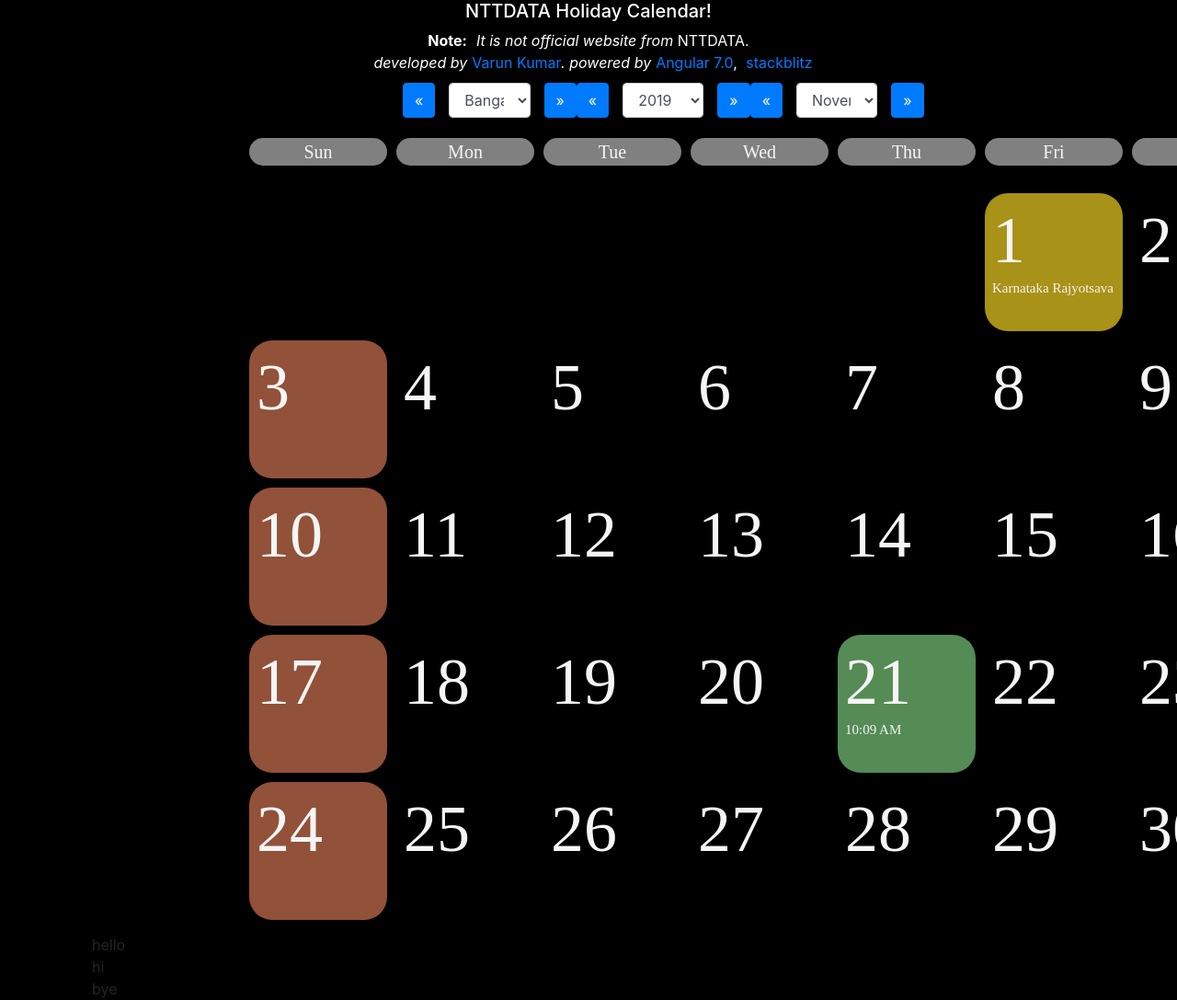
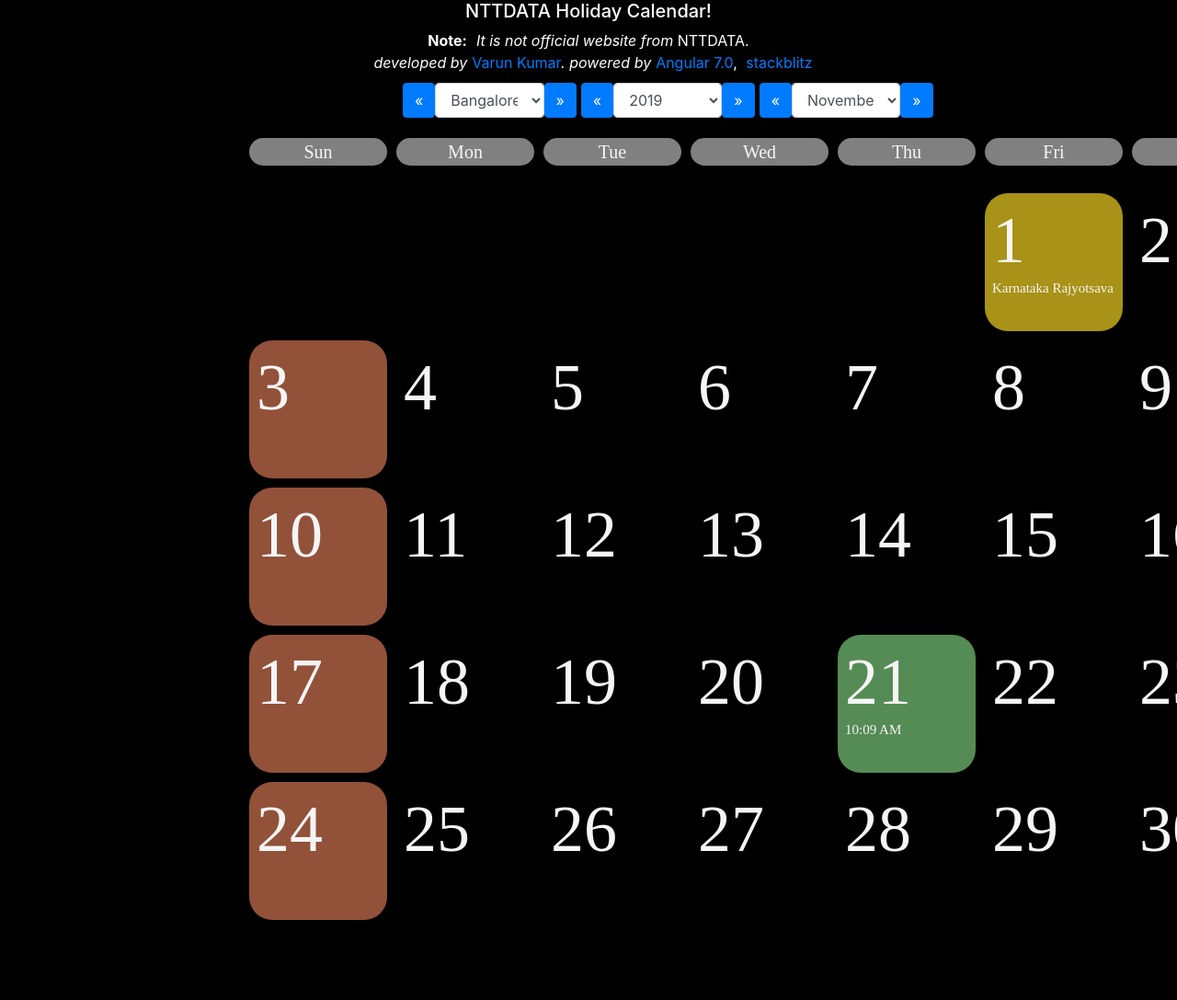
Before and after one commit to varund29/angular-calendar, an Angular app: page / in a window 1280 px wide. Shown: the top 1087 px of the page at 92% size. After the commit the page ends 1015 px from the top, so only its background shows below. Built offline with nearby package versions, Linux system fonts and the light colour scheme.

Commit message:
3 files modified

```diff
--- a/src/app/app.component.html
+++ b/src/app/app.component.html
@@ -10,14 +10,3 @@
 <router-outlet>
 <app-calendar></app-calendar>
 </router-outlet>
-
-
-<div class="container">
-<div class="row">
-<div class="col-md-12">
-<div class="col-md-4">hello</div>
-<div class="col-md-4">hi</div>
-<div class="col-md-4">bye</div>
-</div>
-</div>
-</div>
--- a/src/app/calendar/calendar.component.css
+++ b/src/app/calendar/calendar.component.css
@@ -30,6 +30,8 @@
 .select-fm{
   width: 0px !important;
   flex: 0 0 20%!important;
+  padding-left: 0px;
+  padding-right: 0px;
 }
 
 .weekItem {
@@ -144,3 +146,12 @@
   background-color: #4CAF50;
   color: white;
 }
+.btn-primary{
+  margin-right: 0px;
+}
+.btn-r{
+margin-right: 5px;
+}
+.btn-l{
+margin-left: 5px;
+}
--- a/src/app/calendar/calendar.component.html
+++ b/src/app/calendar/calendar.component.html
@@ -1,20 +1,20 @@
 <div class="date-title-main">
 <div class="date-title">
     <div class="row">
-         <button  class="btn btn-primary" (click)="prevLocation()">&laquo; </button>
+         <button  class="btn btn-primary " (click)="prevLocation()">&laquo; </button>
         <div class="col-sm-4 select-fm">
                 <select class='form-control' [(ngModel)]='caln.selectedLocation' (change)="onLocationSelect($event)">
                     <option value="{{i}}" *ngFor="let l of caln.locations;let i=index;">{{l}}</option>
                 </select>
         </div>
-           <button  class="btn btn-primary" (click)="nextLocation()">&raquo; </button>
+           <button  class="btn btn-primary btn-r" (click)="nextLocation()">&raquo; </button>
            <button  class="btn btn-primary" (click)="prevYear()">&laquo; </button>
         <div class="col-sm-4 select-fm">
                 <select class='form-control' [(ngModel)]='caln.selectedYear' (change)="onYearSelect($event)">
                     <option value="{{i}}" *ngFor="let y of caln.years;let i=index;">{{y}}</option>
                 </select>
         </div>
-          <button  class="btn btn-primary" (click)="nextYear()">&raquo; </button>
+          <button  class="btn btn-primary btn-r" (click)="nextYear()">&raquo; </button>
           <button  class="btn btn-primary" (click)="prevMonth()">&laquo; </button>
           <div class="col-sm-4 select-fm">
                 <select class='form-control' [(ngModel)]='caln.selectedMonth' (change)="onMonthSelect($event)">
```
